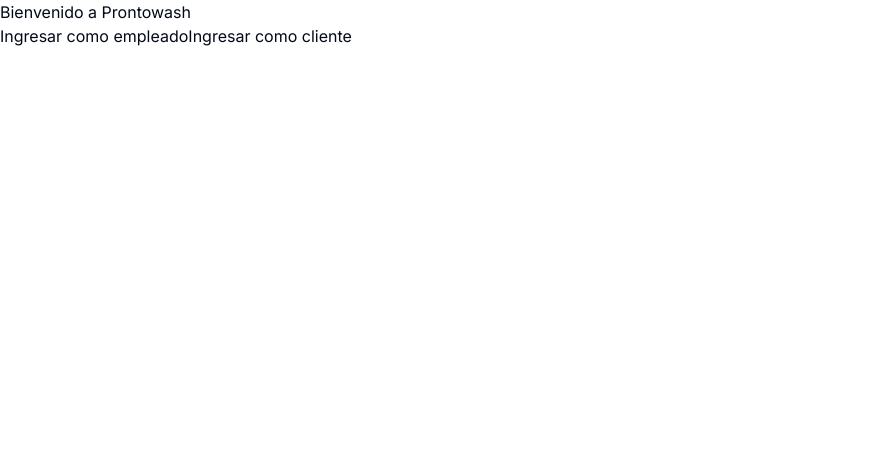
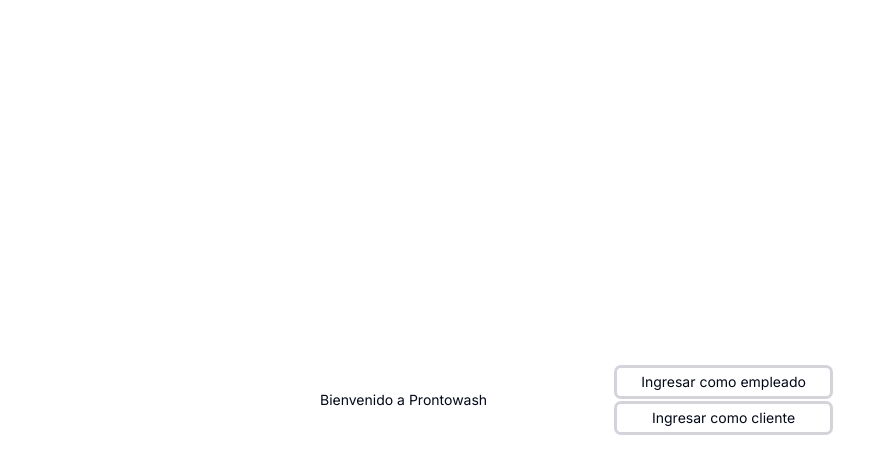
Before and after one commit to jgomez-17/next-frontend-pw, a Next.js app: page /principalPage in a window 1280 px wide. Shown: the top 474 px of the page, without its empty margins (0-895 px from the left). Built offline with nearby package versions, Linux system fonts and the light colour scheme.

Commit message:
nuevas funciones v2

```diff
--- a/src/app/login/logoutButton.tsx
+++ b/src/app/login/logoutButton.tsx
@@ -13,7 +13,7 @@ const LogoutButton = () => {
     Cookies.remove('rol')
     Cookies.remove('username')
 
-    router.replace('/login')
+    router.replace('/principalPage')
     // window.location.href = '/login';
   };
 
--- a/src/app/principalPage/page.tsx
+++ b/src/app/principalPage/page.tsx
@@ -7,15 +7,16 @@ import Link from 'next/link'
 const PrincipalPage = () => {
   return (
     <>
-        <h1> Bienvenido a Prontowash</h1>
-
-        <main>
-            <Link href="/login">
-                Ingresar como empleado
-            </Link>
-            <Link href="/PrincipalPage">
-                Ingresar como cliente
-            </Link>
+        <main className='  w-1/2 m-auto h-screen flex items-center justify-center font-sans text-sm'>
+          <h1 className=' '> Bienvenido a Prontowash</h1>
+          <div className='flex flex-col w-1/3 m-auto gap-2'>
+              <Link href="/login" className='py-1 rounded-sm text-center outline outline-gray-500/30'>
+                  Ingresar como empleado
+              </Link>
+              <Link href="/views/clientes" className='py-1 rounded-sm text-center outline outline-gray-500/30'>
+                  Ingresar como cliente
+              </Link>
+          </div>
         </main>
     </>
   )
--- a/src/app/views/clientes/buscarPorPlaca/page.tsx
+++ b/src/app/views/clientes/buscarPorPlaca/page.tsx
@@ -4,7 +4,6 @@ import { useState } from 'react';
 import { Input } from "@/components/ui/input";
 import { format } from "date-fns";
 import { es } from "date-fns/locale";
-import Navbar from '@/app/views/navbar/page'
 import { CheckCircleOutlined } from '@ant-design/icons';
 import { Button } from 'antd';
 
@@ -87,7 +86,6 @@ const OrdenesPorPlaca: React.FC = () => {
 
   return (
     <>
-    <Navbar />
     <div className="max-w-xl font-sans mt-16 mx-auto p-4 rounded-md">
       <h2 className="text-ms font-semibold max-md:text-center mb-6">Buscar ordenes</h2>
       <form onSubmit={handleSubmit} className="mb-4 max-md:w-max flex flex-col m-auto max-md:text-center">
--- a/src/app/views/clientes/page.tsx
+++ b/src/app/views/clientes/page.tsx
@@ -116,7 +116,6 @@ const ClientesPage = () => {
 
   return (
       <>
-        <Navbar />
         <nav className='mt-20 gap-4 flex w-11/12 m-auto items-center justify-between font-sans'>
             <Link href="/"
                   className='hover:bg-slate-200 px-3 py-0.5 rounded-full'
@@ -126,7 +125,7 @@ const ClientesPage = () => {
             <Button type='text' onClick={reloadPage}>
               <ReloadIcon />
             </Button>
-            <Link href="/views/clientes/buscarPorPlaca">
+            <Link href="/views/clientes/buscarPorPlaca" className='text-sm bg-slate-100 px-2 py-1 rounded-md font-medium'>
               Buscar servicios
             </Link>
             <h1 className='ml-auto font-bold'>Clientes</h1>
```
